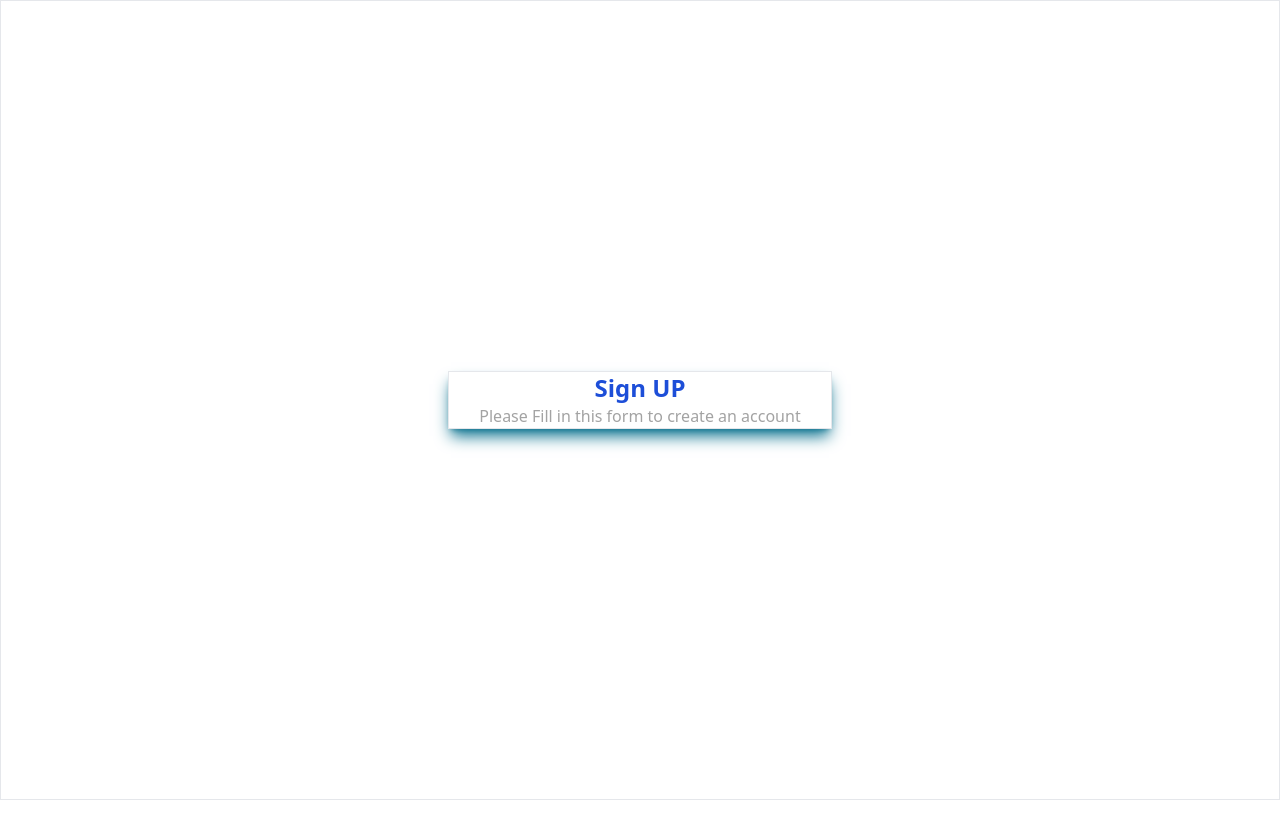
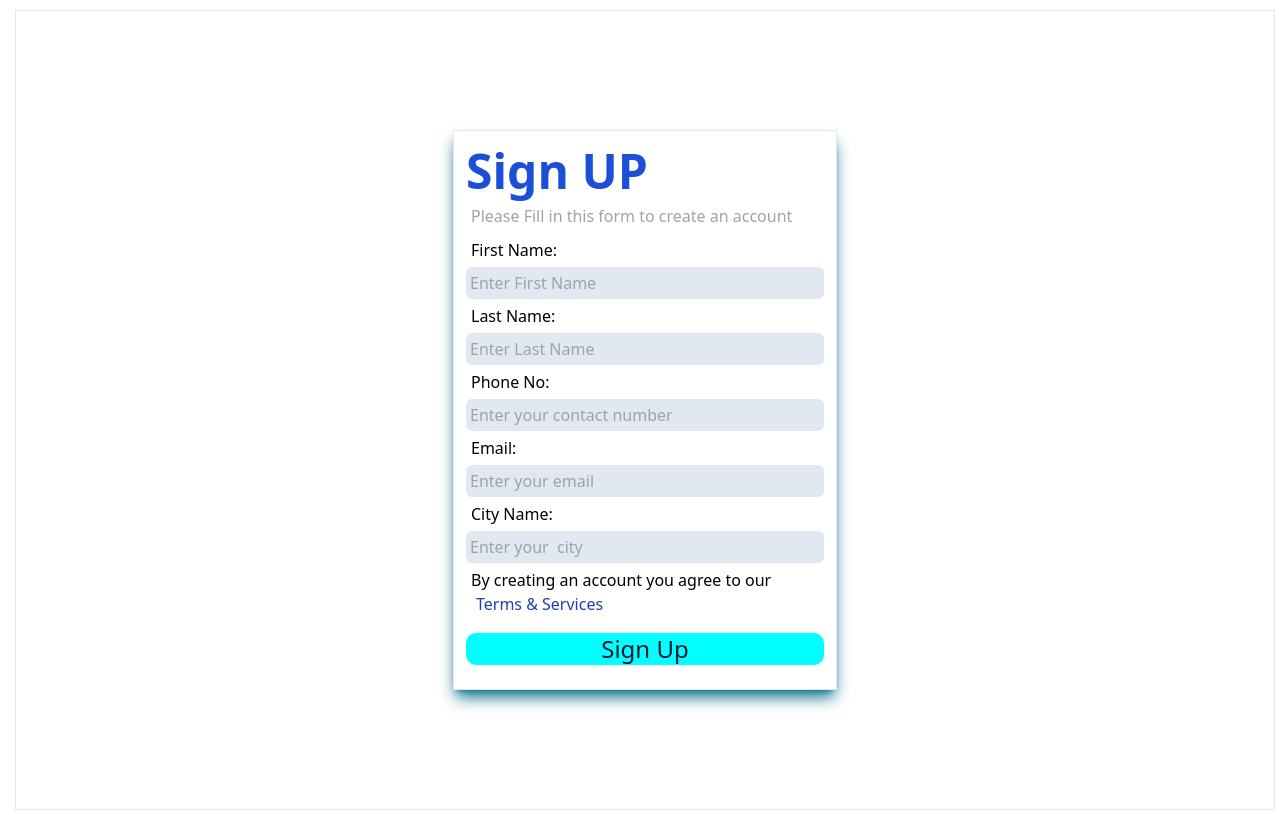
Before and after one commit to Kaushall-raut/React-js-Practise, a React (Vite) app: page / in a window 1280 px wide. Built offline with nearby package versions, Linux system fonts and the light colour scheme.

Commit message:
sign page design done

```diff
--- a/src/form/SignUpForm.jsx
+++ b/src/form/SignUpForm.jsx
@@ -1,10 +1,67 @@
-export const SignUpForm =()=>{
-    return <div className="border flex justify-center items-center h-screen w-full">
-        <div className="border w-96 h-auto flex justify-center items-center shadow-lg flex-col shadow-cyan-700" >
+export const SignUpForm = () => {
+  return (
+    <div className="border flex justify-center items-center h-screen w-full">
+      <div className="border w-96 h-auto flex justify-center p-3 shadow-lg flex-col shadow-cyan-700">
+        <h1 className="text-blue-700 text-5xl font-bold my-1 ">Sign UP </h1>
+        <span>
+          <p className="font-extralight font-thin text-neutral-400">
+            Please Fill in this form to create an account{" "}
+          </p>
+        </span>
 
-        <h1 className="text-blue-700 text-2xl font-bold ">Sign UP </h1>
-        <span><p className="font-extralight font-thin text-neutral-400">Please Fill in this form to create an account </p></span>
+        <label htmlFor="fname">First Name:</label>
+        <input
+          type="text"
+          name="fname"
+          id="fname"
+          placeholder="Enter First Name"
+          className="p-1 rounded-md bg-slate-200 "
+        />
 
-        </div>
+        <label htmlFor="lname">Last Name:</label>
+        <input
+          type="text"
+          name="lname"
+          id="lname"
+          placeholder="Enter Last Name"
+          className="p-1 rounded-md bg-slate-200 "
+        />
+
+<label htmlFor="contact">Phone No:</label>
+        <input
+          type="number"
+          name="contact"
+          id="phone"
+          placeholder="Enter your contact number"
+          className="p-1 rounded-md bg-slate-200 "
+        />
+
+<label htmlFor="email">Email:</label>
+        <input
+          type="email"
+          name="email"
+          id="email"
+          placeholder="Enter your email"
+          className="p-1 rounded-md bg-slate-200 "
+        />
+
+<label htmlFor="city">City Name:</label>
+        <input
+          type="text"
+          name="city"
+          id="city"
+          placeholder="Enter your  city"
+          className="p-1 rounded-md bg-slate-200 "
+        />
+        <span><p>By creating an account you agree to our </p><a href="#" className="text-blue-800">Terms & Services </a></span>
+        <button
+            type="button"
+            class="btn btn-outline-primary m-0 my-3 text-slate-900  text-2xl font-medium w-full"
+        >
+            Sign Up
+        </button>
+
+      </div>
     </div>
-}
+  );
+};
--- a/src/index.css
+++ b/src/index.css
@@ -1,7 +1,9 @@
 @tailwind base;
 @tailwind components;
 @tailwind utilities;
-
+*{
+  margin: 5px;
+}
 body{
   height: 100vh;
   width: 100%;
```
